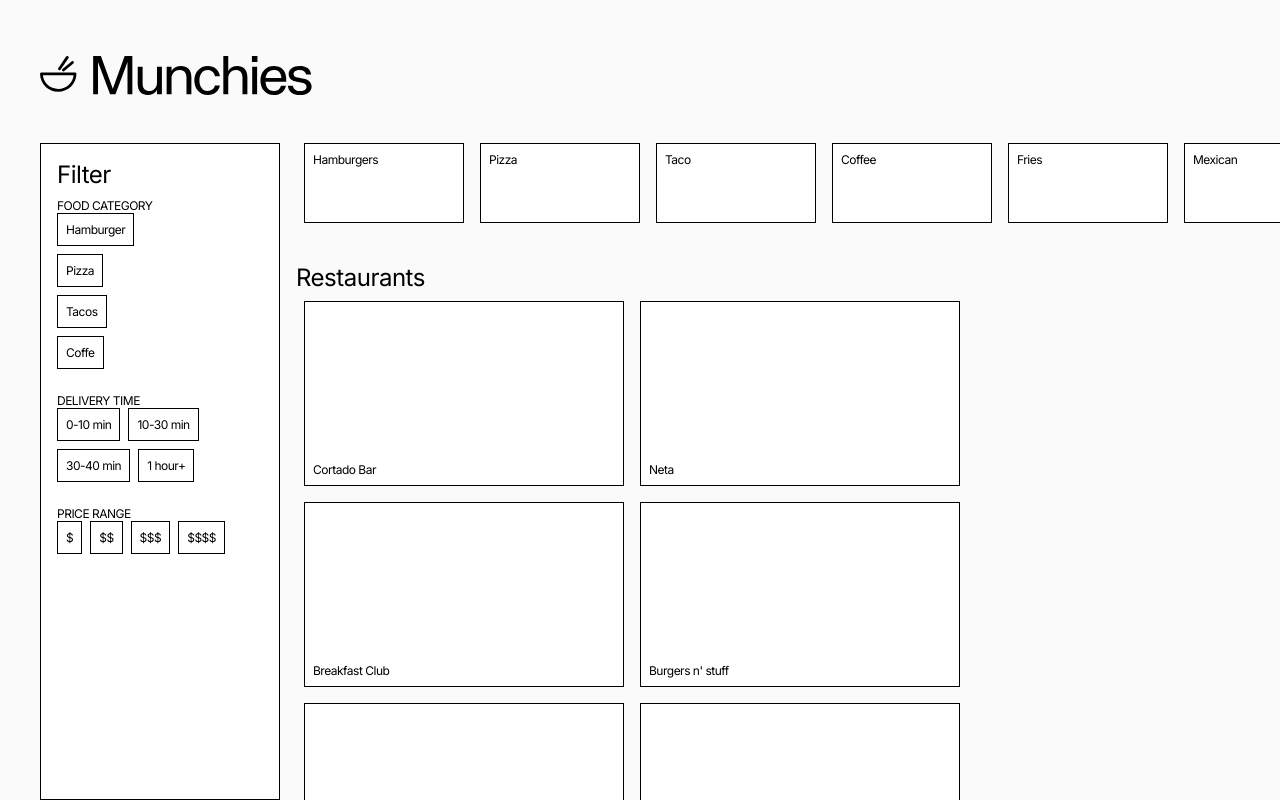
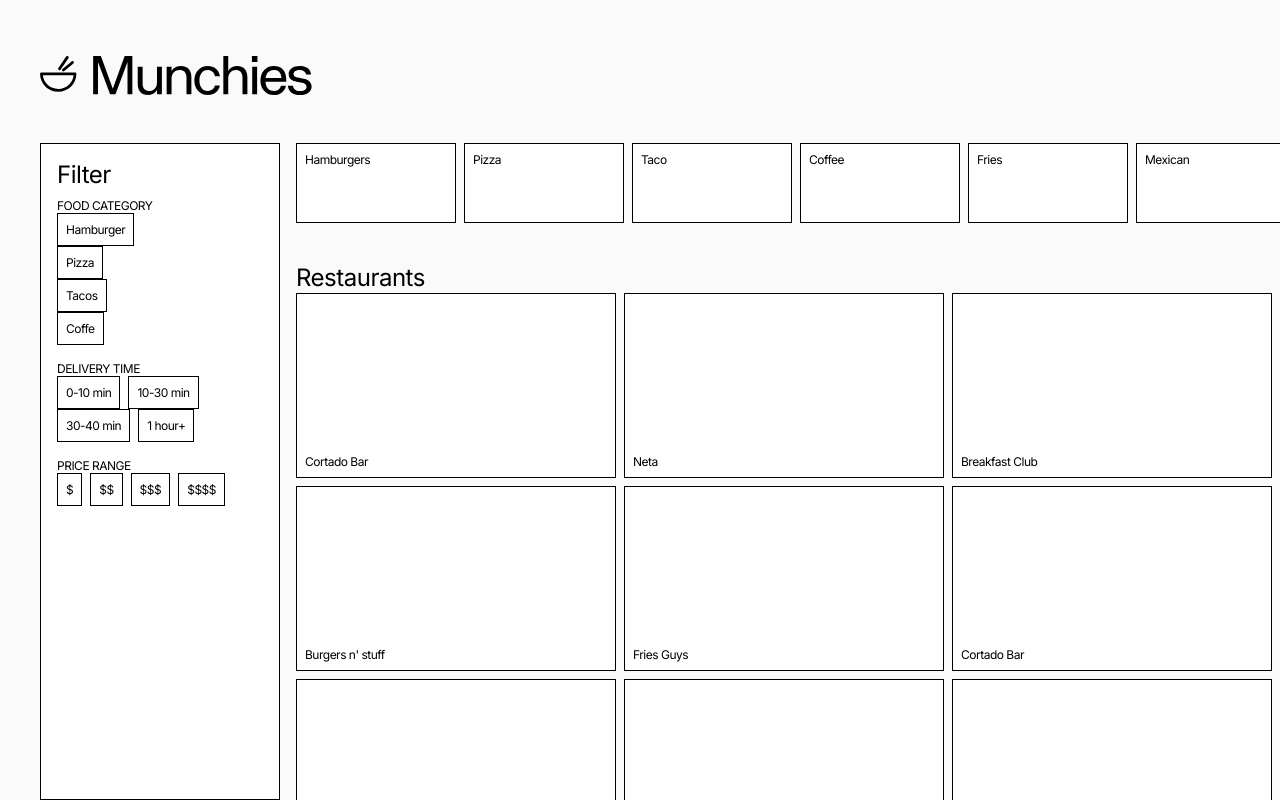
Before and after one commit to S-Tornqvist/munchies, a Next.js app: page / in a window 1280 px wide. Built offline with nearby package versions, Linux system fonts and the light colour scheme.

Commit message:
mobile responsiveness

```diff
--- a/src/app/page.tsx
+++ b/src/app/page.tsx
@@ -2,7 +2,7 @@ import Image from "next/image";
 
 export default function Home() {
   return (
-    <main className="min-h-screen max-h-screen ps-10 pt-14 flex flex-col overflow-hidden">
+    <main className="min-h-screen max-h-screen ps-10 pt-14 flex flex-col">
       <div className="flex-none pb-12">
         <Image
           priority
@@ -15,9 +15,17 @@ export default function Home() {
       </div>
 
       {/* Main. Includes filter panel, filter top row and restaurants */}
-      <div className="flex-auto flex flex-row overflow-auto">
-        {/* Filter panel */}
-        <div className="flex-none w-60 min-h-full p-4 mr-4 bg-white dark:bg-black border">
+      <div className="flex-1 flex flex-col md:flex-row overflow-auto">
+        {/* Filter panel mobile */}
+        <div className="md:hidden flex-none mb-3">
+          <p>DELIVERY TIME</p>
+          <div className="flex flex-row flex-nowrap overflow-x-auto no-scrollbar">
+            <TimeFilters />
+          </div>
+        </div>
+
+        {/* Filter panel desktop*/}
+        <div className="hidden md:block flex-none w-60 min-h-full p-4 mr-4 bg-white dark:bg-black border">
           <h1>Filter</h1>
           <div className="py-2">
             <p>FOOD CATEGORY</p>
@@ -40,9 +48,9 @@ export default function Home() {
         </div>
 
         {/* Filter top row and restaurants*/}
-        <div className="flex-auto overflow-hidden flex flex-col">
+        <div className="flex-1 overflow-hidden flex flex-col">
           {/* Filter top row */}
-          <div className="flex-none pb-10 flex flex-row flex-nowrap overflow-x-auto no-scrollbar">
+          <div className="flex-none mb-10 flex flex-row flex-nowrap overflow-x-auto no-scrollbar">
             <TopFoodFilters />
           </div>
 
@@ -51,7 +59,7 @@ export default function Home() {
             <div className="flex-none">
               <h1>Restaurants</h1>
             </div>
-            <div className="flex-auto flex flex-row flex-wrap overflow-auto no-scrollbar">
+            <div className="flex-1 flex flex-row flex-wrap justify-center md:justify-normal overflow-auto no-scrollbar">
               <Restaurants />
             </div>
           </div>
@@ -64,10 +72,10 @@ export default function Home() {
 function FoodFilters() {
   return (
     <>
-      <div className="p-2 mr-2 mb-2 border">Hamburger</div>
-      <div className="p-2 mr-2 mb-2 border">Pizza</div>
-      <div className="p-2 mr-2 mb-2 border">Tacos</div>
-      <div className="p-2 mr-2 mb-2 border">Coffe</div>
+      <div className="p-2 mr-2 last:mr-0 border">Hamburger</div>
+      <div className="p-2 mr-2 last:mr-0 border">Pizza</div>
+      <div className="p-2 mr-2 last:mr-0 border">Tacos</div>
+      <div className="p-2 mr-2 last:mr-0 border">Coffe</div>
     </>
   );
 }
@@ -75,10 +83,10 @@ function FoodFilters() {
 function TimeFilters() {
   return (
     <>
-      <div className="p-2 mr-2 mb-2 border">0-10 min</div>
-      <div className="p-2 mr-2 mb-2 border">10-30 min</div>
-      <div className="p-2 mr-2 mb-2 border">30-40 min</div>
-      <div className="p-2 mr-2 mb-2 border">1 hour+</div>
+      <div className="p-2 mr-2 last:mr-0 border">0-10 min</div>
+      <div className="p-2 mr-2 last:mr-0 border">10-30 min</div>
+      <div className="p-2 mr-2 last:mr-0 border">30-40 min</div>
+      <div className="p-2 mr-2 last:mr-0 border">1 hour+</div>
     </>
   );
 }
@@ -86,10 +94,10 @@ function TimeFilters() {
 function PriceFilters() {
   return (
     <>
-      <div className="p-2 mr-2 mb-2 border">$</div>
-      <div className="p-2 mr-2 mb-2 border">$$</div>
-      <div className="p-2 mr-2 mb-2 border">$$$</div>
-      <div className="p-2 mr-2 mb-2 border">$$$$</div>
+      <div className="p-2 mr-2 last:mr-0 border">$</div>
+      <div className="p-2 mr-2 last:mr-0 border">$$</div>
+      <div className="p-2 mr-2 last:mr-0 border">$$$</div>
+      <div className="p-2 mr-2 last:mr-0 border">$$$$</div>
     </>
   );
 }
@@ -97,15 +105,15 @@ function PriceFilters() {
 function TopFoodFilters() {
   return (
     <>
-      <div className="min-h-20 min-w-40 p-2 mx-2 bg-white dark:bg-black border">
+      <div className="min-h-20 min-w-40 p-2 mr-2 bg-white dark:bg-black border">
         Hamburgers
       </div>
-      <div className="min-h-20 min-w-40 p-2 mx-2 bg-white dark:bg-black border">Pizza</div>
-      <div className="min-h-20 min-w-40 p-2 mx-2 bg-white dark:bg-black border">Taco</div>
-      <div className="min-h-20 min-w-40 p-2 mx-2 bg-white dark:bg-black border">Coffee</div>
-      <div className="min-h-20 min-w-40 p-2 mx-2 bg-white dark:bg-black border">Fries</div>
-      <div className="min-h-20 min-w-40 p-2 mx-2 bg-white dark:bg-black border">Mexican</div>
-      <div className="min-h-20 min-w-40 p-2 mx-2 bg-white dark:bg-black border">
+      <div className="min-h-20 min-w-40 p-2 mr-2 last:mr-0 bg-white dark:bg-black border">Pizza</div>
+      <div className="min-h-20 min-w-40 p-2 mr-2 last:mr-0 bg-white dark:bg-black border">Taco</div>
+      <div className="min-h-20 min-w-40 p-2 mr-2 last:mr-0 bg-white dark:bg-black border">Coffee</div>
+      <div className="min-h-20 min-w-40 p-2 mr-2 last:mr-0 bg-white dark:bg-black border">Fries</div>
+      <div className="min-h-20 min-w-40 p-2 mr-2 last:mr-0 bg-white dark:bg-black border">Mexican</div>
+      <div className="min-h-20 min-w-40 p-2 mr-2 last:mr-0 bg-white dark:bg-black border">
         Breakfast
       </div>
     </>
@@ -115,19 +123,19 @@ function TopFoodFilters() {
 function Restaurants() {
   return (
     <>
-      <div className="pt-40 min-w-80 p-2 m-2 bg-white dark:bg-black border">Cortado Bar</div>
-      <div className="pt-40 min-w-80 p-2 m-2 bg-white dark:bg-black border">Neta</div>
-      <div className="pt-40 min-w-80 p-2 m-2 bg-white dark:bg-black border">
+      <div className="pt-40 min-w-80 p-2 mr-2 mb-2 bg-white dark:bg-black border">Cortado Bar</div>
+      <div className="pt-40 min-w-80 p-2 mr-2 mb-2 bg-white dark:bg-black border">Neta</div>
+      <div className="pt-40 min-w-80 p-2 mr-2 mb-2 bg-white dark:bg-black border">
         Breakfast Club
       </div>
-      <div className="pt-40 min-w-80 p-2 m-2 bg-white dark:bg-black border">
+      <div className="pt-40 min-w-80 p-2 mr-2 mb-2 bg-white dark:bg-black border">
         Burgers n&apos; stuff
       </div>
-      <div className="pt-40 min-w-80 p-2 m-2 bg-white dark:bg-black border">Fries Guys</div>
-      <div className="pt-40 min-w-80 p-2 m-2 bg-white dark:bg-black border">Cortado Bar</div>
-      <div className="pt-40 min-w-80 p-2 m-2 bg-white dark:bg-black border">Cortado Bar</div>
-      <div className="pt-40 min-w-80 p-2 m-2 bg-white dark:bg-black border">Cortado Bar</div>
-      <div className="pt-40 min-w-80 p-2 m-2 bg-white dark:bg-black border">Cortado Bar</div>
+      <div className="pt-40 min-w-80 p-2 mr-2 mb-2 bg-white dark:bg-black border">Fries Guys</div>
+      <div className="pt-40 min-w-80 p-2 mr-2 mb-2 bg-white dark:bg-black border">Cortado Bar</div>
+      <div className="pt-40 min-w-80 p-2 mr-2 mb-2 bg-white dark:bg-black border">Cortado Bar</div>
+      <div className="pt-40 min-w-80 p-2 mr-2 mb-2 bg-white dark:bg-black border">Cortado Bar</div>
+      <div className="pt-40 min-w-80 p-2 mr-2 mb-2 bg-white dark:bg-black border">Cortado Bar</div>
     </>
   );
 }
```
